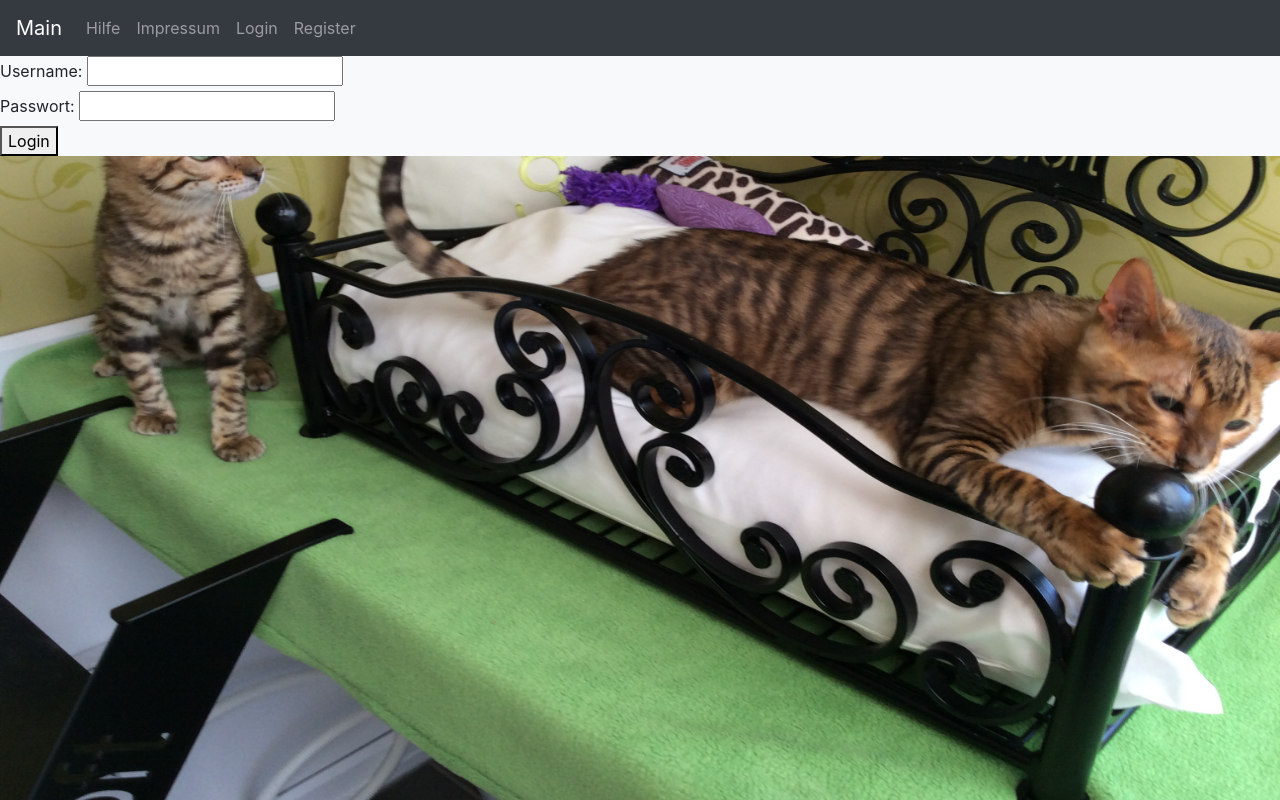
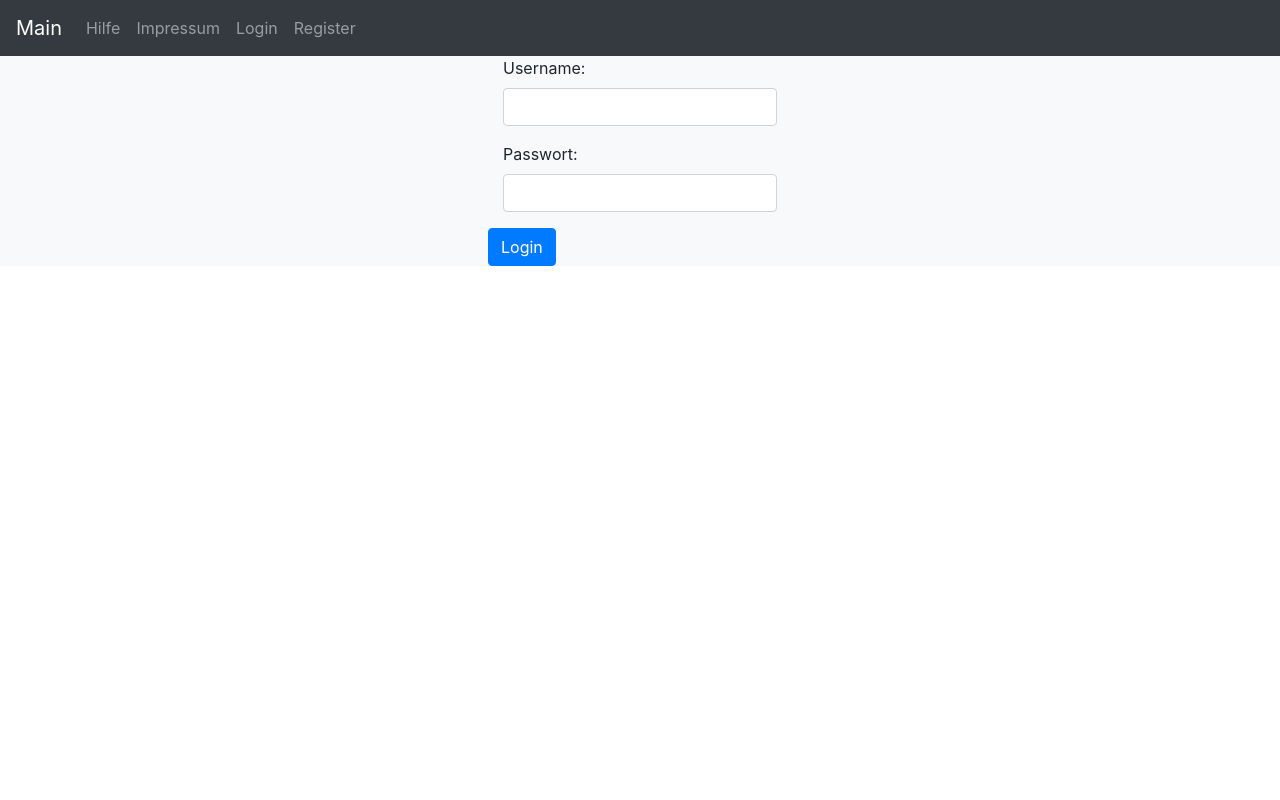
Before and after one commit to barnabasMatrai/hotel-mit-zimmerreservierungen, a PHP site: page /sites/login.html in a window 1280 px wide. Run offline with PHP 8.4, Linux system fonts and the light colour scheme.

Commit message:
bootstrap 3

```diff
--- a/resources/css/style.css
+++ b/resources/css/style.css
@@ -20,7 +20,7 @@ html, body, main {
     background-size: 100% 100%;
     height: 100%;
     margin: 0;
-    overflow: hidden;
+    overflow: scroll;
 }
 
 /*.owner-div {
--- a/sites/Impressum.html
+++ b/sites/Impressum.html
@@ -41,17 +41,19 @@
                 <div class="bg-light">
                     <section>
                         <h1>Hoteleigentümer:</h1>
-                        <div class="owner-div">
+                        <div class="row">
+                            <div class="col-sm owner-div">
                                 <p>Barnabas Matrai</p>
                                 <p>Email Adresse: matrai.barnabas1@gmail.com</p>
                                 <p>Telephonenummer: +36 30 390 9622</p>
                                 <img class="owner-image" src="../resources/img/Profilfoto_Barnabas.png">
                             </div>
-                        <div class="owner-div">
+                            <div class="col-sm owner-div">
                                 <p>Edin Sijaric</p>
                                 <p>Email Adresse: mcedjin@gmail.com</p>
                                 <P>Telephonenummer: +43 6605849605</P>
                                 <img class="owner-image" src="../resources/img/Profilfoto_Edin.png">
+                            </div>
                         </div>
 
                         <p>Standort: 748 Innes Ave, San Francisco, CA 94124, USA</p>
--- a/sites/Index.html
+++ b/sites/Index.html
@@ -12,7 +12,7 @@
 </head>
 
 <body>
-    <div id="content">
+    <div>
         <main>
             <nav class="navbar navbar-expand-sm bg-dark navbar-dark">
                 <a class="navbar-brand" href="Index.html">Main</a>
--- a/sites/login.html
+++ b/sites/login.html
@@ -14,7 +14,7 @@
 
 <body>
     <main>
-        <div class="content">
+        <div>
             <nav class="navbar navbar-expand-sm bg-dark navbar-dark">
                 <a class="navbar-brand" href="Index.html">Main</a>
                 <button class="navbar-toggler" type="button" data-toggle="collapse" data-target="#collapsibleNavbar">
@@ -37,18 +37,20 @@
                     </ul>
                 </div>
             </nav>
-            <div class="bg-light">
+            <div id="content">
+                <div class="bg-light d-flex justify-content-center">
                     <form method="post">
-                    <div>
+                        <div class="form-group col-auto">
                             <label for="username">Username:</label>
-                        <input name="username" id="username" required>
+                            <input name="username" id="username" class="form-control" required>
                         </div>
-                    <div>
+                        <div class="form-group col-auto">
                             <label for="passwort" id="password-label">Passwort:</label>
-                        <input name="passwort" type="password" id="passwort" required>
+                            <input name="passwort" type="password" id="passwort" class="form-control" required>
                         </div>
-                    <button type="submit">Login</button>
+                        <button type="submit" class="btn btn-primary">Login</button>
                     </form>
+                </div>
             </div>
         </div>
     </main>
--- a/sites/register.html
+++ b/sites/register.html
@@ -37,7 +37,8 @@
                     </ul>
                 </div>
             </nav>
-            <div class="bg-light">
+            <div id="content">
+                <div class="bg-light d-flex justify-content-center">
                     <form method="post">
                             <div class="form-group col-auto">
                                 <label for="anrede">Anrede:</label>
@@ -71,8 +72,9 @@
                                 <label for="passwortWiederholen">Passwort wiederholen:</label>
                                 <input name="passwortWiederholen" type="password" id="passwortWiederholen" class="form-control" required>
                             </div>
-                    <button type="submit">Registrieren</button>
+                        <button type="submit" class="btn btn-primary">Registrieren</button>
                     </form>
+                </div>
             </div>
         </div>
     </main>
```
Lines whose indentation alone changed are shown as unchanged.
